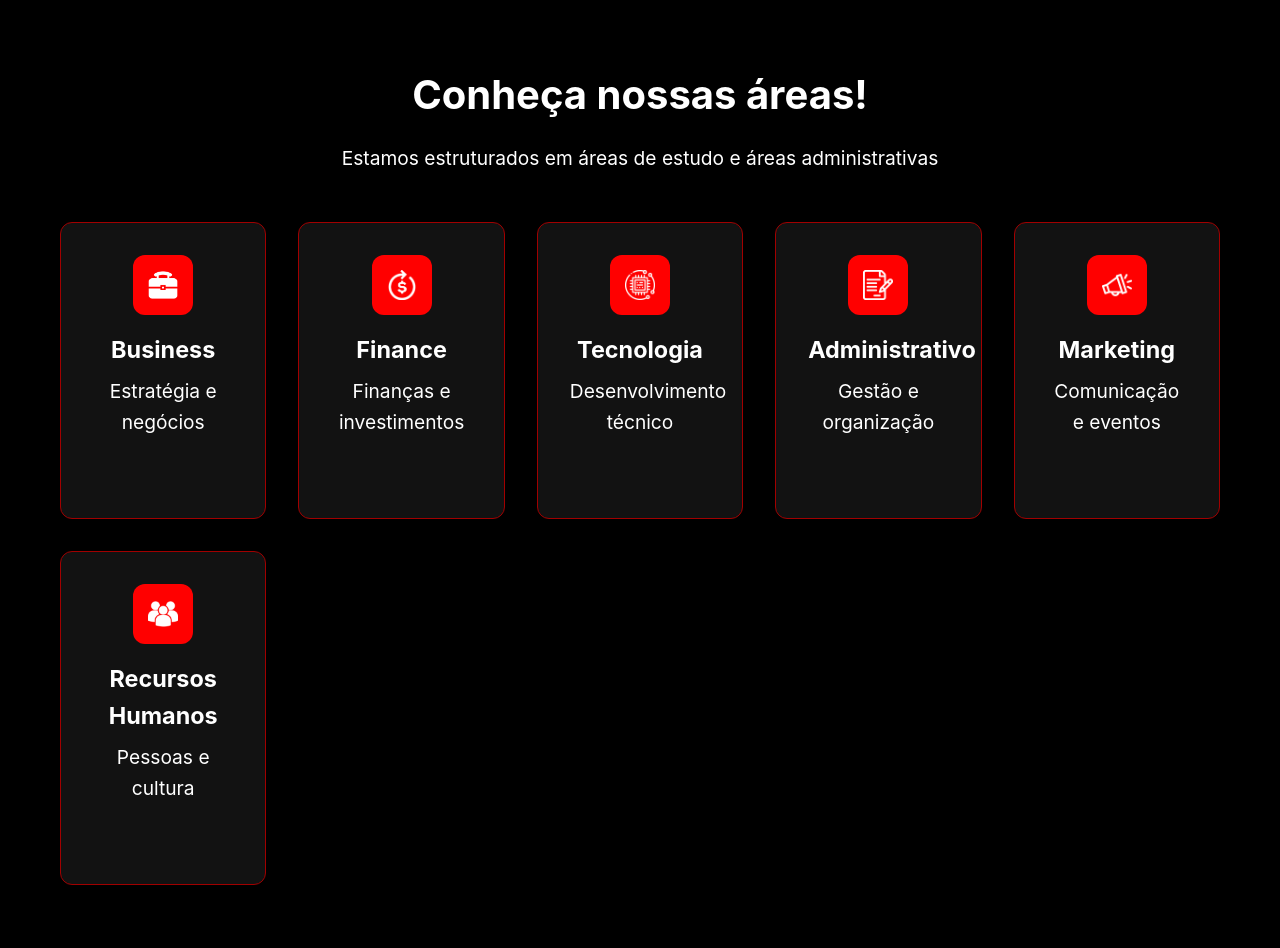
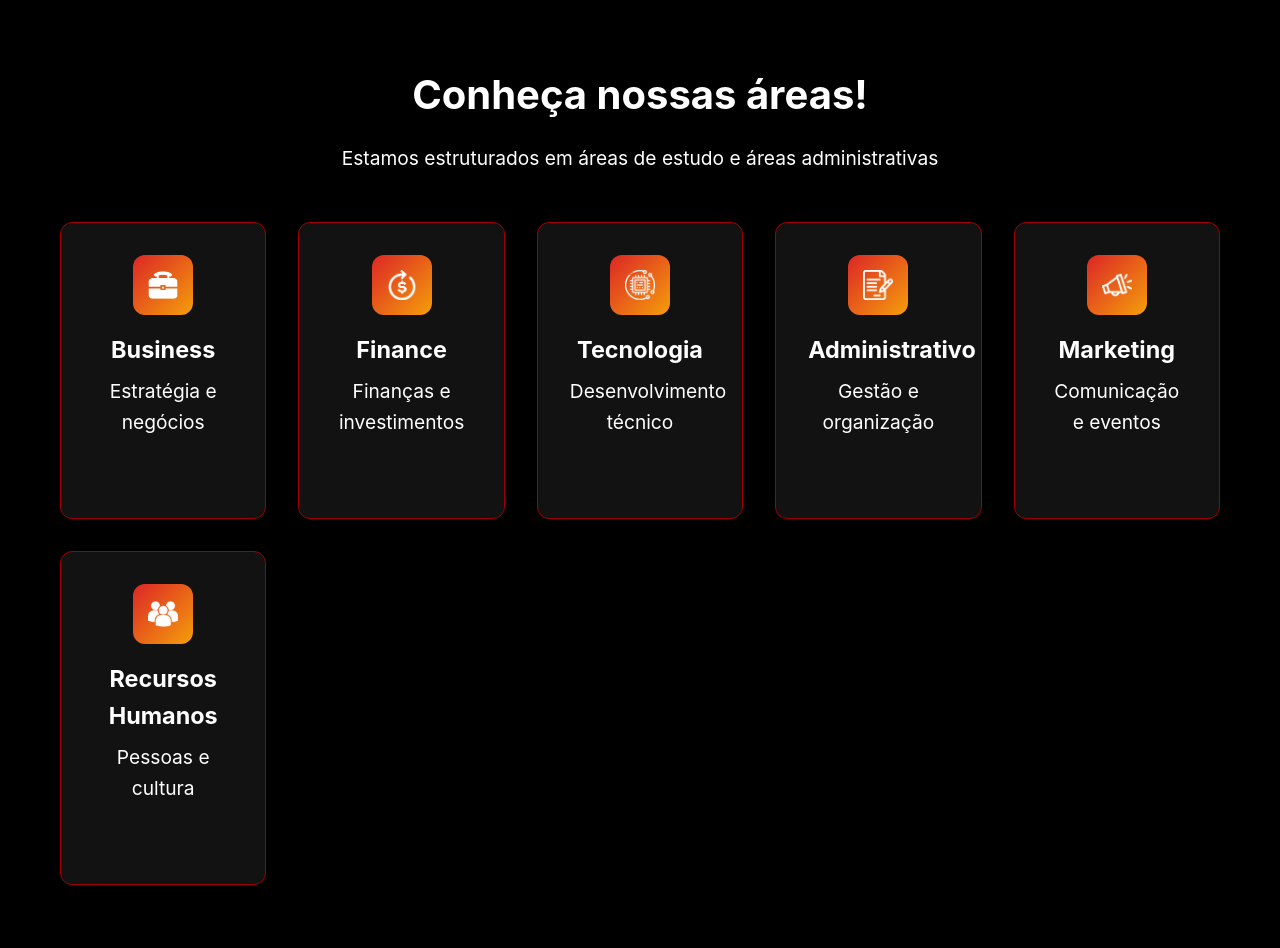
Before and after one commit to Lara70987/Grupo3, a Flask app: page / in a window 1280 px wide. Shown: the part 2756-3704 px from the top of the page. Run offline with Flask 3, Linux system fonts and the light colour scheme.

Commit message:
icones aba principal

```diff
--- a/static/style/style.css
+++ b/static/style/style.css
@@ -317,7 +317,7 @@ nav {
 .area-icon {
   width: 60px;
   height: 60px;
-  background: linear-gradient(135deg, #FF0000, #FF0000);
+  background: linear-gradient(135deg, #dc2626, #f59e0b);
   border-radius: 12px;
   display: flex;
   align-items: center;
```
